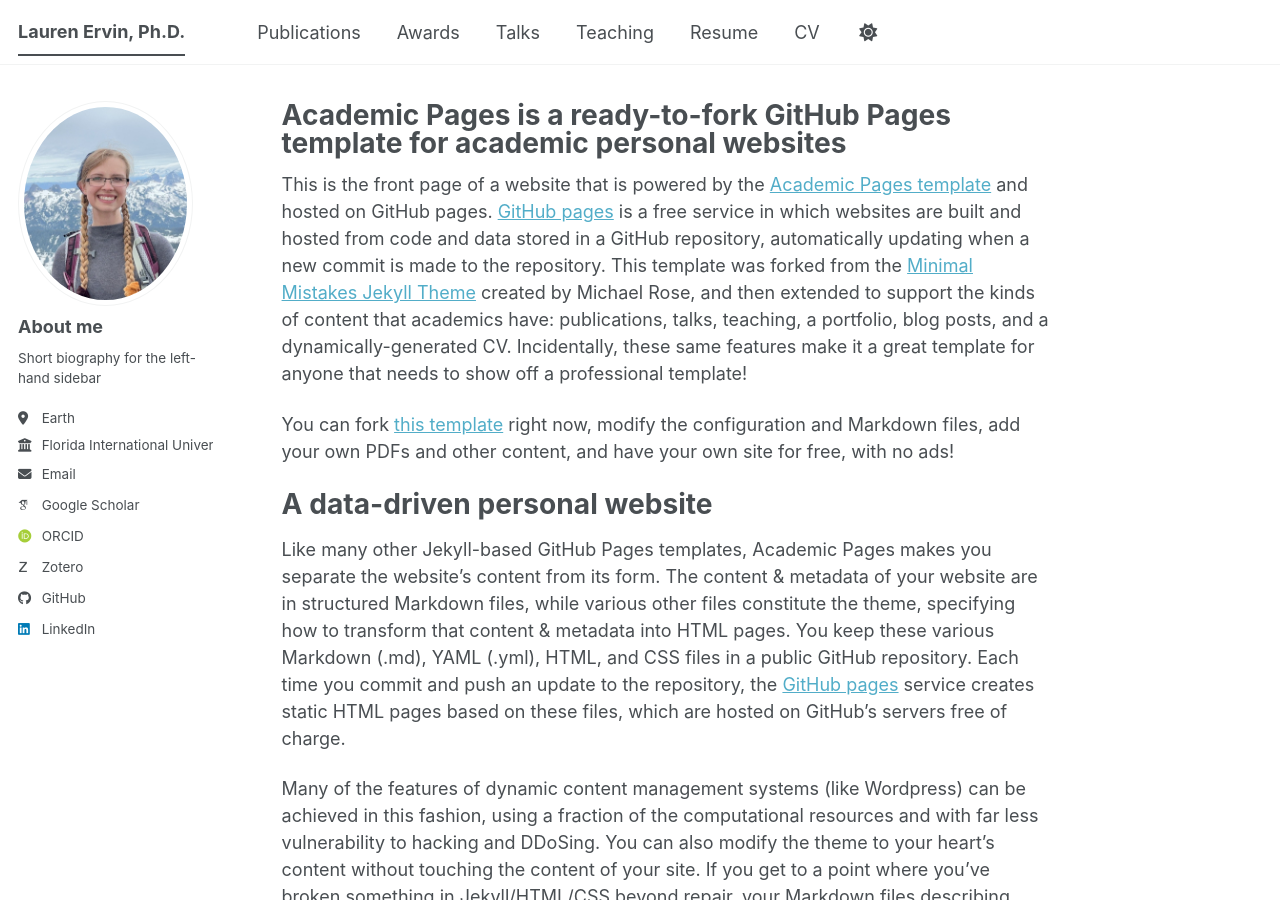
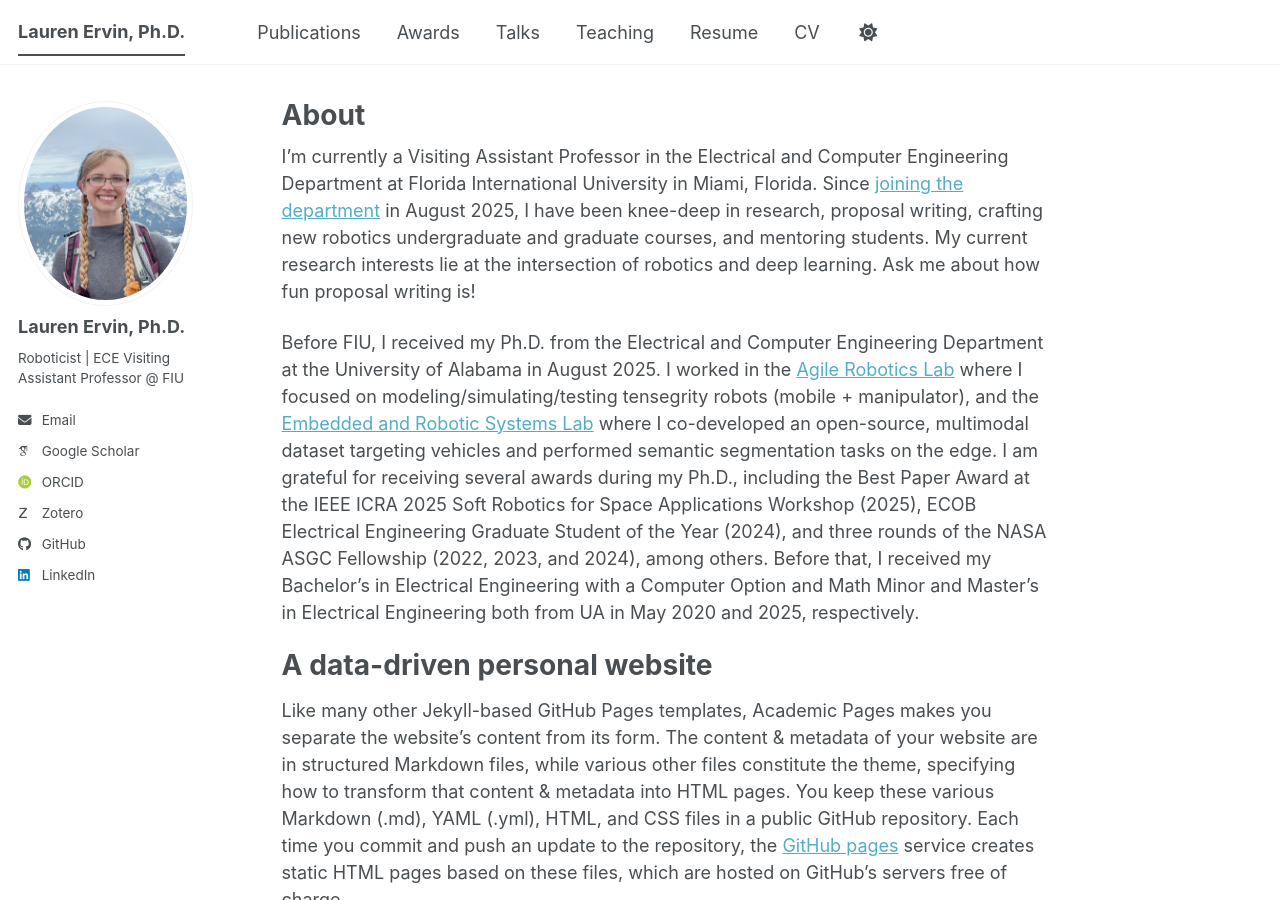
Before and after one commit to lefaris/lefaris.github.io, a Jekyll site: the page built from _pages/about.md, in a window 1280 px wide and 900 px high. Built offline with Jekyll 4.4.1, drawn with Linux system fonts in a browser that asks for light colours; some web fonts are replaced; a script bundle is joined from its source files by our own code; library files that are not in the unit come from our copies.

Commit message:
about update

```diff
--- a/_config.yml
+++ b/_config.yml
@@ -24,11 +24,11 @@
 author:
   # Biographic information
   avatar           : "Lauren_profile.jpg"
-  name             : "About me"
+  name             : "Lauren Ervin, Ph.D."
   pronouns         : # example: "she/her"
-  bio              : "Short biography for the left-hand sidebar"
-  location         : "Earth"
-  employer         : "Florida International University"
+  bio              : "Roboticist | ECE Visiting Assistant Professor @ FIU"
+  location         : #"Earth"
+  employer         : #"Florida International University"
   uri              : # URL
   email            : "laurenefervin@gmail.com"
 
--- a/_pages/about.md
+++ b/_pages/about.md
@@ -1,15 +1,16 @@
 ---
 permalink: /
-title: "Academic Pages is a ready-to-fork GitHub Pages template for academic personal websites"
+title: "About"
 author_profile: true
 redirect_from:
   - /about/
   - /about.html
 ---
 
-This is the front page of a website that is powered by the [Academic Pages template](https://github.com/academicpages/academicpages.github.io) and hosted on GitHub pages. [GitHub pages](https://pages.github.com) is a free service in which websites are built and hosted from code and data stored in a GitHub repository, automatically updating when a new commit is made to the repository. This template was forked from the [Minimal Mistakes Jekyll Theme](https://mmistakes.github.io/minimal-mistakes/) created by Michael Rose, and then extended to support the kinds of content that academics have: publications, talks, teaching, a portfolio, blog posts, and a dynamically-generated CV. Incidentally, these same features make it a great template for anyone that needs to show off a professional template!
+I'm currently a Visiting Assistant Professor in the Electrical and Computer Engineering Department at Florida International University in Miami, Florida.  Since [joining the department](https://ece.fiu.edu/people/faculty/profiles/lauren-ervin/index1.html) in August 2025, I have been knee-deep in research, proposal writing, crafting new robotics undergraduate and graduate courses, and mentoring students.  My current research interests lie at the intersection of robotics and deep learning.  Ask me about how fun proposal writing is!
 
- You can fork [this template](https://github.com/academicpages/academicpages.github.io) right now, modify the configuration and Markdown files, add your own PDFs and other content, and have your own site for free, with no ads!
+Before FIU, I received my Ph.D. from the Electrical and Computer Engineering Department at the University of Alabama in August 2025.  I worked in the [Agile Robotics Lab](https://sites.ua.edu/arl/) where I focused on modeling/simulating/testing tensegrity robots (mobile + manipulator), and the [Embedded and Robotic Systems Lab](https://ece.eng.ua.edu/laboratories/ersyl-embedded-and-robotic-systems-laboratory/) where I co-developed an open-source, multimodal dataset targeting vehicles and performed semantic segmentation tasks on the edge.  I am grateful for receiving several awards during my Ph.D., including the Best Paper Award at the IEEE ICRA 2025 Soft Robotics for Space Applications Workshop (2025), ECOB Electrical Engineering Graduate Student of the Year (2024), and three rounds of the NASA ASGC Fellowship (2022, 2023, and 2024), among others.  Before that, I received my Bachelor's in Electrical Engineering with a Computer Option and Math Minor and Master's in Electrical Engineering both from UA in May 2020 and 2025, respectively.
+
 
 A data-driven personal website
 ======
```
